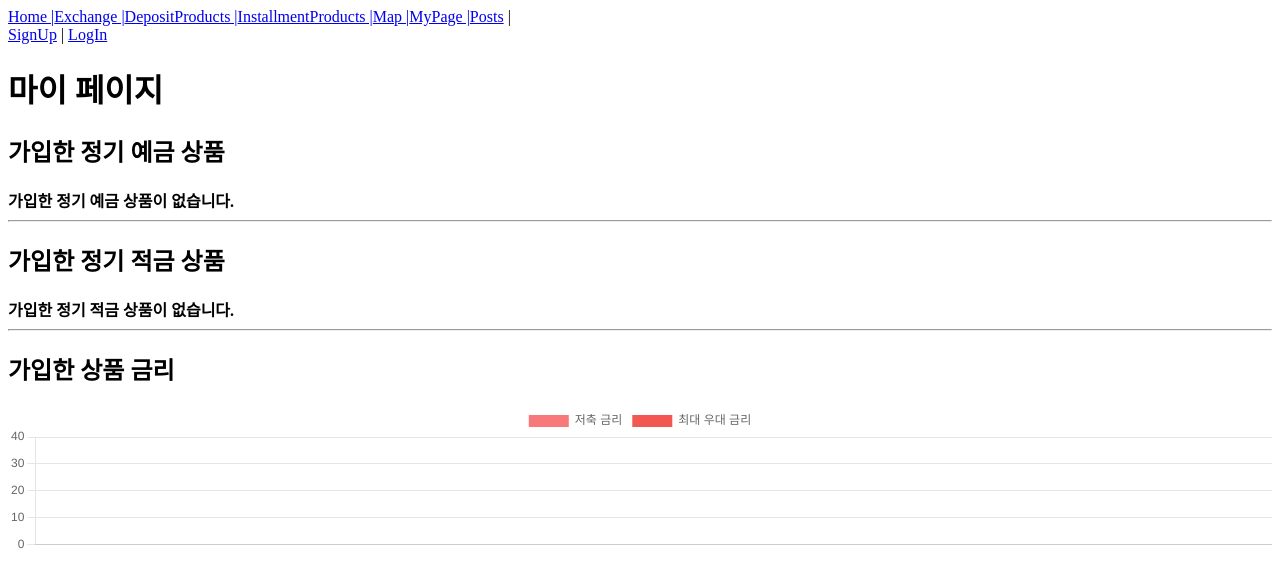
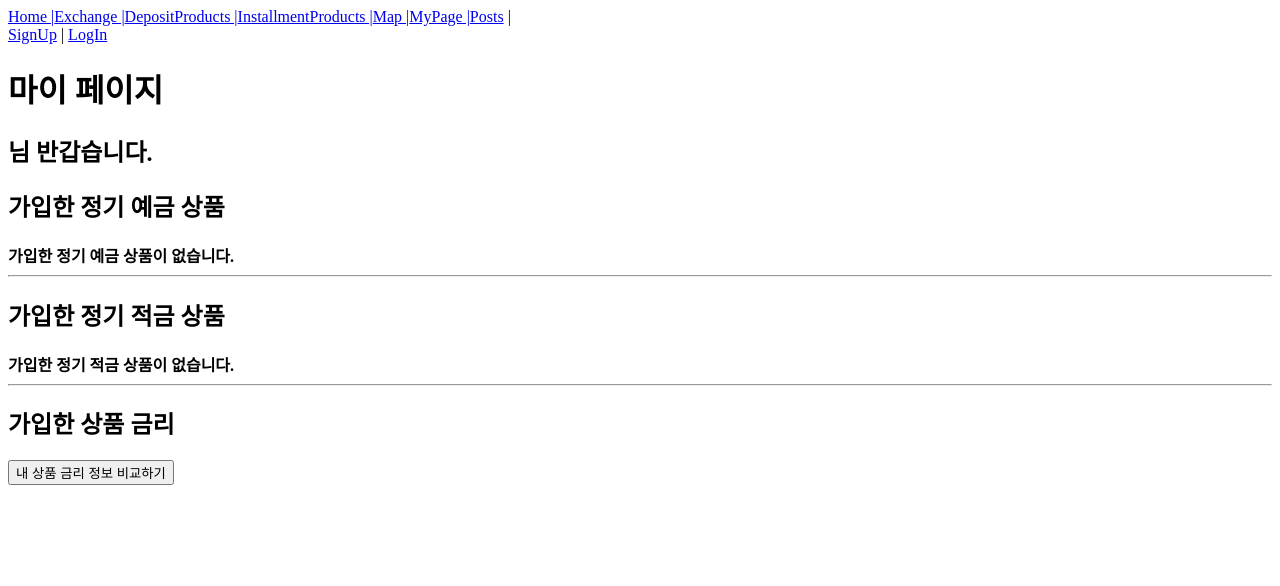
Before and after one commit to sxominxi/financefitmate, a Vue app in the folder front/: page /mypage in a window 1280 px wide. Shown: the top 586 px of the page. Built offline with nearby package versions, Linux system fonts and the light colour scheme; the HTML template or start-up script is replaced by a standard one.

Commit message:
c231121-1553

```diff
--- a/front/src/components/PostListItem.vue
+++ b/front/src/components/PostListItem.vue
@@ -1,8 +1,9 @@
 <template>
    <div>
-     <h5>{{ post.pk }}</h5>
+     <h5>{{ post.pk }}번째 게시글</h5>
      <p>{{ post.title }}</p>
      <p>{{ post.content }}</p>
+     <p>{{ post.user }}</p>
      <RouterLink :to="{ name: 'DetailView', params: { id: post.pk }}">
        [Detail]
      </RouterLink>
--- a/front/src/views/DetailView.vue
+++ b/front/src/views/DetailView.vue
@@ -7,7 +7,9 @@
        <p>작성일 : {{ store.post.created_at }}</p>
        <p>수정일 : {{ store.post.updated_at }}</p>
      </div>
-     <button @click="goUpdate">수정</button> <button @click="deletePost">제거</button>
+     <div v-if="store.post.user == store.username">
+       <button @click="goUpdate">수정</button> <button @click="deletePost">제거</button>
+     </div>
    </div>
    <form @submit.prevent="createComment">
        <label class="me-2">내용 :</label>
@@ -35,6 +37,9 @@
     store.getComment()
    store.getDetail(postId.value)
  })
+
+console.log(store.post.user)
+console.log(store.username)
 
  const goUpdate = function () {
    router.push({
--- a/front/src/views/MyPageView.vue
+++ b/front/src/views/MyPageView.vue
@@ -1,6 +1,7 @@
 <template>
     <div>
         <h1>마이 페이지</h1>
+        <h2>{{ store.username }}님 반갑습니다.</h2>
         <h2>가입한 정기 예금 상품</h2>
         <div v-if="deposits.length > 0">
             <div v-for="product in deposits">
@@ -43,7 +44,11 @@
         <hr>
             <h2>가입한 상품 금리</h2>
         <div>
-            <Bar :data="chartData" :options="chartOptions" />
+            <button @click="createChart">내 상품 금리 정보 비교하기</button>
+            <div v-if="IsChart">
+                <Bar :data="chartData" :options="chartOptions"/>
+            </div>
+
         </div>
     </div>
 </template>
@@ -55,10 +60,10 @@ import { Bar } from 'vue-chartjs'
 import { Chart as ChartJS, Title, Tooltip, Legend, BarElement, CategoryScale, LinearScale } from 'chart.js'
 import { ref, onMounted } from 'vue'
 import { useRouter } from 'vue-router';
-import { useServiceStore } from '../stores/modules/service';
+import { useCounterStore } from '../stores/modules/counter';
 ChartJS.register(Title, Tooltip, Legend, BarElement, CategoryScale, LinearScale)
 
-const store = useServiceStore()
+const store = useCounterStore()
 
 const deposits = ref([])
 deposits.value = JSON.parse(localStorage.getItem('become_deposit')) || []
@@ -67,39 +72,62 @@ deposits.value = JSON.parse(localStorage.getItem('become_deposit')) || []
 const installments = ref([])
 installments.value = JSON.parse(localStorage.getItem('become_installment')) || []
 
-const graph_x = []
+
+const graph_x = ['평균 금리']
+const graph_y1 = [3.99]
+const graph_y2 = [3.99]
+
 const getX = function() {
     for (const x_nm of deposits.value) {
         graph_x.push(x_nm[0].fin_prdt_nm.replace('\n',''))
+        for(const y_nm of x_nm[0].option_set) {
+            if (y_nm.save_trm === x_nm[1]){
+                graph_y1.push(y_nm.intr_rate)
+                graph_y2.push(y_nm.intr_rate2)
+            }
+        }
     }
 }
 
-console.log(graph_x)
+const IsChart = ref(false)
+const chartData = ref({})
+const chartOptions = ref({})
 
-const chartData = ref({
+const createChart = function() {
+    IsChart.value = true
+    chartData.value = {
+    active: true,
     labels:  graph_x,
     datasets: [
         {
         label: '저축 금리',
         backgroundColor: '#f87979',
-        data: [40, 20, 40]
+        data: graph_y1
         },
         {
         label: '최대 우대 금리',
         backgroundColor: '#f15851',
-        data: [40, 20, 40]
+        data: graph_y2
         }
     ]
-  })
-  const chartOptions = ref({
+    }
+    chartOptions.value = {
     responsive: true,
-    maintainAspectRatio: false
-  })
+    // maintainAspectRatio: true,
+    scales: {
+        y: {
+            suggestedMin: 0,
+            suggestedMax: 5,
+            beginAtZero: true
+        }}
+    }
+}
 
 
 onMounted(() => {
     getX()
 })
+
 </script>
 
 <style scoped>
```
Also changed, not shown: 2 other files (tests, documents, lock files or other folders). Lines whose indentation alone changed are shown as unchanged.
